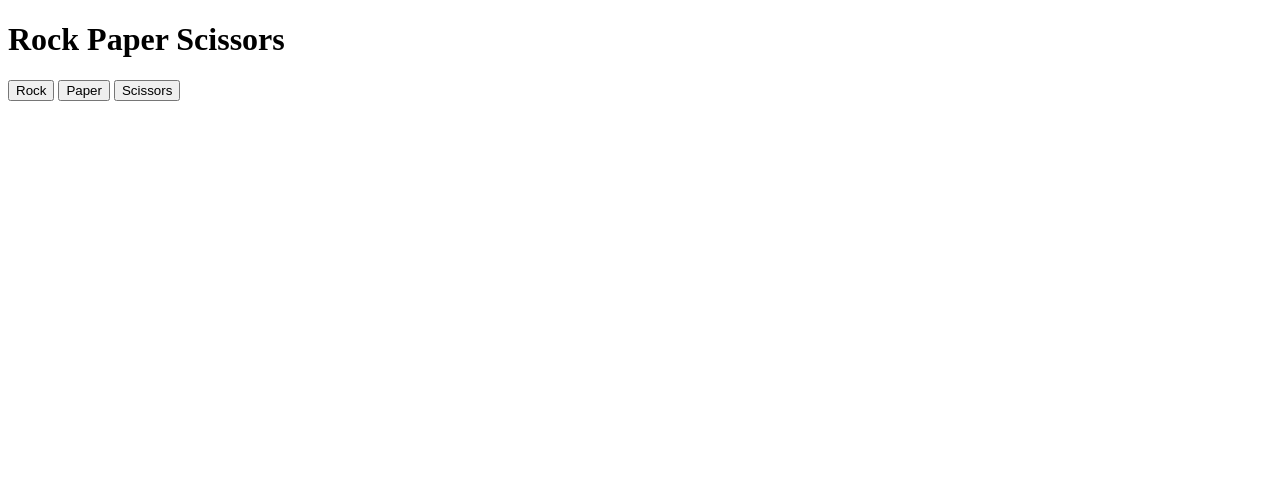
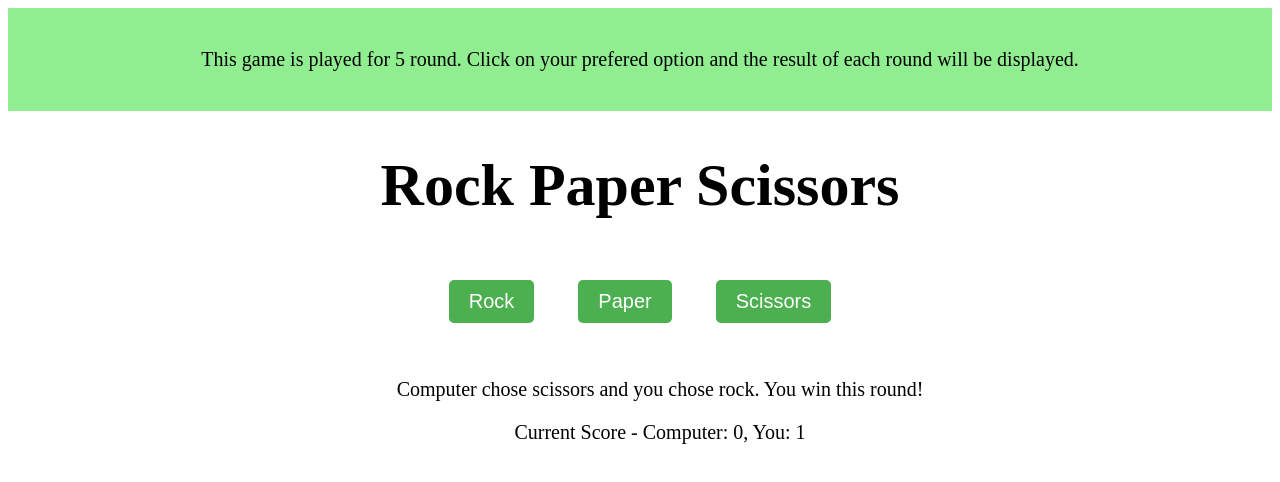
Before and after one commit to ashvinrlobo/javascript_rock_paper_scissors, a plain HTML site: page index.html in a window 1280 px wide. Both pictures are taken after a click on the button "Rock". Drawn offline with Linux system fonts and the light colour scheme.

Commit message:
Add files via upload
The result of each round in now displayed on the web page itself and the rules are provided at the top of the page.

```diff
--- a/index.html
+++ b/index.html
@@ -3,15 +3,23 @@
 <head>
     <meta charset="UTF-8">
     <meta name="viewport" content="width=device-width, initial-scale=1.0">
-    <title>Document</title>
+    <title>Rock Paper Scissors</title>
     <script src="javascript.js" defer></script>
+    <link rel="stylesheet" href="styles.css">
 </head>
 <body>
-    <h1>Rock Paper Scissors</h1>
-    <div>
-        <button id="rock">Rock</button>
-        <button id="paper">Paper</button>
-        <button id="scissors">Scissors</button>
+    <p id="rules">This game is played for 5 round. Click on your prefered option and the result of each round will be displayed.</p>
+    <div class="container">
+        <h1>Rock Paper Scissors</h1>
+        <div>
+            <button id="rock">Rock</button>
+            <button id="paper">Paper</button>
+            <button id="scissors">Scissors</button>
+        </div>
     </div>
+    </body>
+    <ul>
+
+    </ul>
 </body>
 </html>
--- a/javascript.js
+++ b/javascript.js
@@ -25,6 +25,26 @@ function getHumanChoice() {
     });
 }
 
+function display_result(res, a, b, compscore, humanscore) {
+    const lst = document.querySelector("ul");
+    const li = document.createElement("li");
+
+    if (res === "tie") {
+        li.textContent = "Computer chose " + a + " and you chose " + b + ". It's a tie!";
+    } else if (res === "comp") {
+        li.textContent = "Computer chose " + a + " and you chose " + b + ". Computer wins this round!";
+    } else {
+        li.textContent = "Computer chose " + a + " and you chose " + b + ". You win this round!";
+    }
+
+    // Add the round score to the message
+    const score = document.createElement("p");
+    score.textContent = `Current Score - Computer: ${compscore}, You: ${humanscore}`;
+    li.appendChild(score);
+
+    lst.appendChild(li);
+}
+
 (async function playGame() {
     let compscore = 0;
     let humanscore = 0;
@@ -36,6 +56,7 @@ function getHumanChoice() {
 
         if (a === b) {
             console.log("It's a tie!");
+            display_result("tie", a, b, compscore, humanscore);
         } else if (
             (a === "rock" && b === "scissors") ||
             (a === "paper" && b === "rock") ||
@@ -43,9 +64,11 @@ function getHumanChoice() {
         ) {
             console.log("Computer wins this round!");
             compscore++;
+            display_result("comp", a, b, compscore, humanscore);
         } else {
             console.log("You win this round!");
             humanscore++;
+            display_result("human", a, b, compscore, humanscore);
         }
 
         console.log("Computer chose: " + a);
--- /dev/null
+++ b/styles.css
@@ -0,0 +1,36 @@
+.container{
+    display: flex;
+    flex-direction: column;
+    align-items: center;
+}
+h1{
+    font-size: 60px;
+}
+button{
+    font-size: 20px;
+    padding: 10px 20px;
+    margin: 20px;
+    cursor: pointer;
+    background-color: #4CAF50; /* Green */
+    color: white;
+    border: none;
+    border-radius: 5px;
+}
+ul{
+    list-style-type: none;
+    font-size: 20px;
+}
+li{
+    display: flex;
+    flex-direction: column;
+    align-items: center;
+    padding: 15px;
+}
+#rules{
+    display: flex;
+    font-size: 20px;
+    padding: 40px;
+    margin: 0px;
+    justify-content: center;
+    background-color: lightgreen;
+}
```
